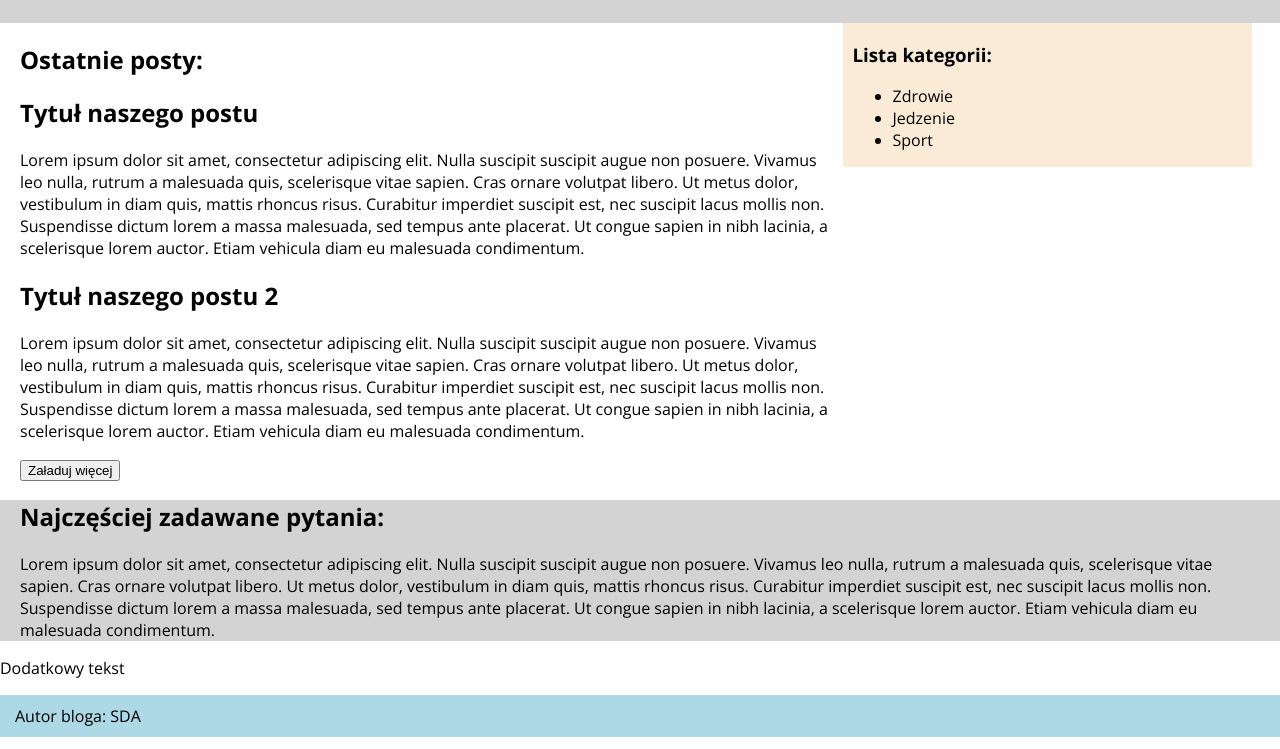
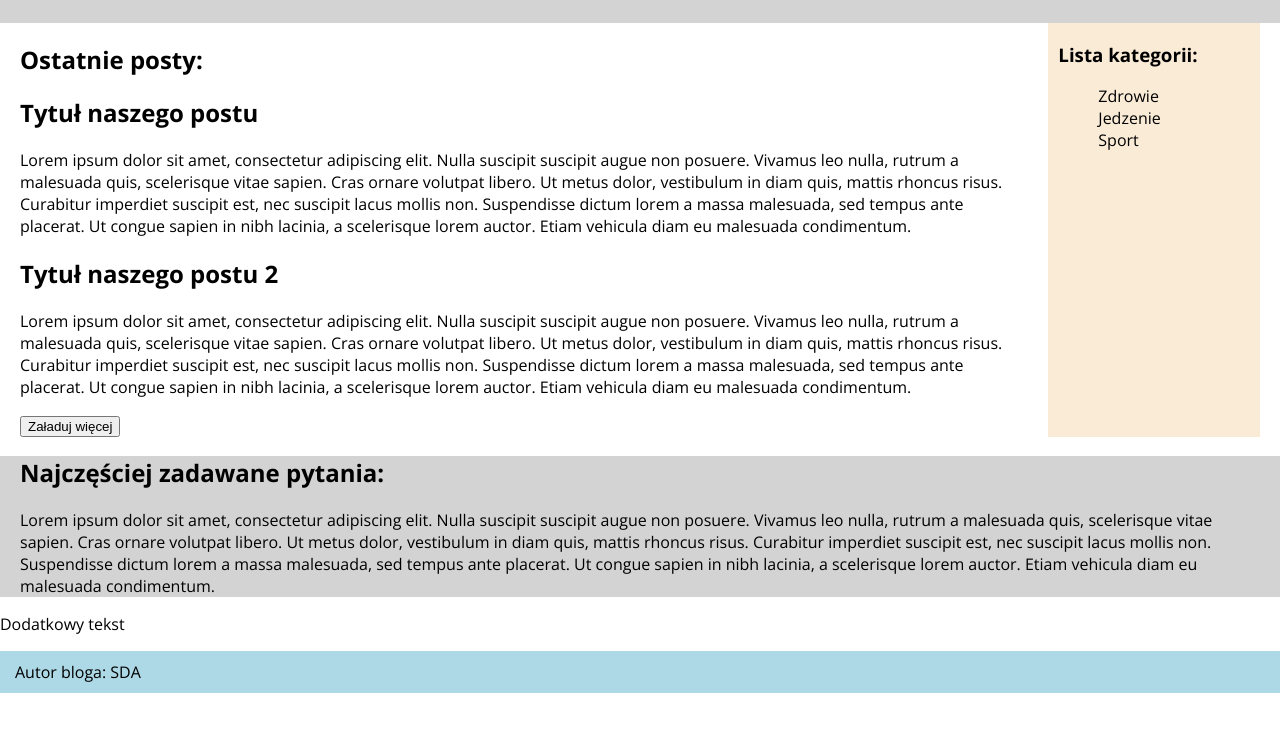
Before and after one commit to KajBialas/python86-html-structure, a plain HTML site: page index.html in a window 1280 px wide. Shown: the part 51-800 px from the top of the page. Drawn offline with nearby package versions, Linux system fonts and the light colour scheme.

Commit message:
Flex zadanie

```diff
--- a/style.css
+++ b/style.css
@@ -26,17 +26,25 @@ footer {
     background-color: lightgray;
 }
 
+#post-section {
+    display: flex;
+    justify-content: space-between;
+    gap: 20px;
+}
 .posts-list {
-    width: 66%;
-    display: inline-block;
+    flex: 5;
 }
 .category-list {
-    width: 33%;
-    display: inline-block;
-    vertical-align: top;
     background-color:antiquewhite;
     padding-left: 10px;
     box-sizing: border-box;
+    flex: 1;
+}
+
+.category-list ul {
+    list-style: none;
+    display: flex;
+    flex-direction: column;
 }
 
 .hidden {
```
Also changed, not shown: index.html (+0 -1 lines).
